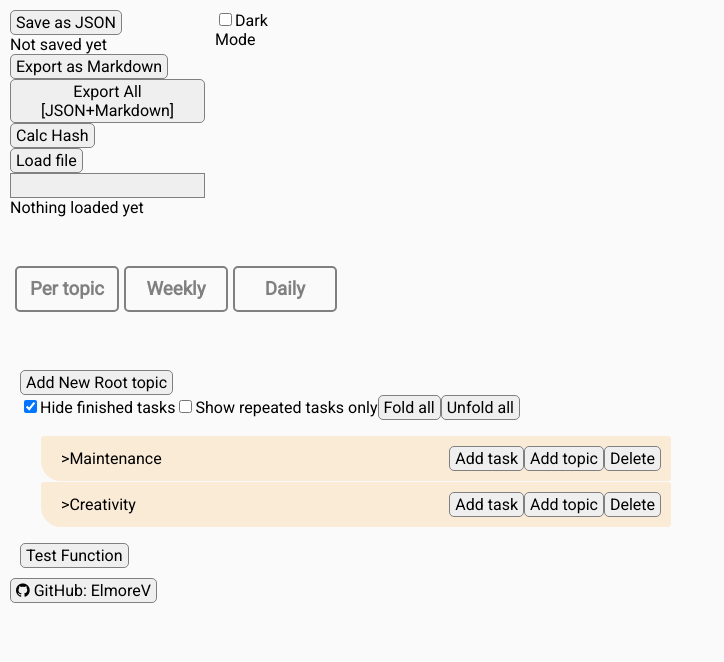
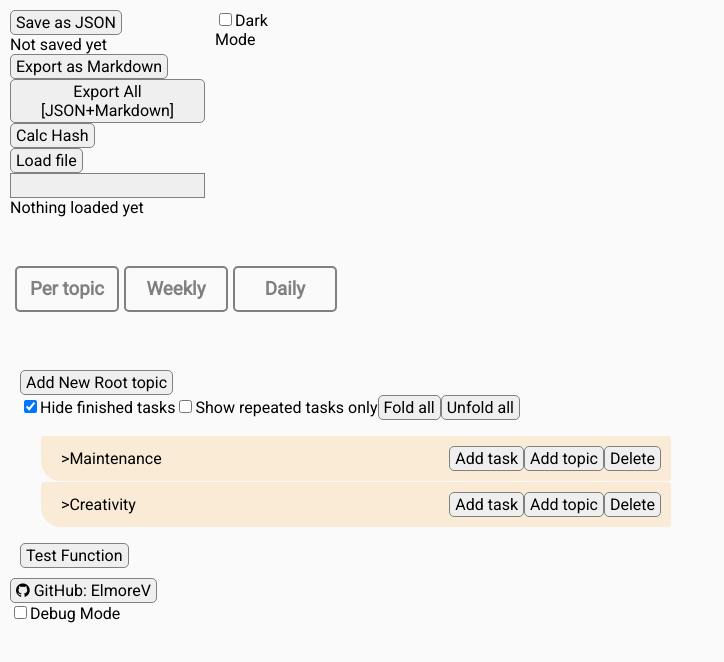
Before and after one commit to ElmoreV/TaskPlanner_javareact, a React (Create React App) app: page / in a window 1280 px wide. Shown: the top 662 px of the page, without its empty margins (0-724 px from the left). Built offline with nearby package versions, Linux system fonts and the light colour scheme.

Commit message:
Add debugmode checkbox (does nothing yet)

```diff
--- a/src/App.js
+++ b/src/App.js
@@ -16,6 +16,8 @@ function App() {
   const VIEW_ALL_TASKS = 1
   const VIEW_PLANNED_TASKS = 2
   const VIEW_DAILY_PLANNING = 3
+
+  const [debugMode, setDebugMode] = useState(false)
 
   //v1
   const [topics, setTopics] = useState([
@@ -81,6 +83,10 @@ function App() {
     setDarkMode(!darkMode)
   }
 
+  const onDebugModeChange = () => {
+    setDebugMode(!debugMode)
+  }
+
   return (
     <Theme darkMode={darkMode}>
       <link rel="stylesheet" href="https://cdnjs.cloudflare.com/ajax/libs/font-awesome/4.7.0/css/font-awesome.min.css" />
@@ -127,7 +133,14 @@ function App() {
             />Dark Mode</label>
           </div>
         </div>
-        <a href="https://github.com/ElmoreV/TaskPlanner_javareact" target="_blank"><button> <i className="fa fa-github"></i> GitHub: ElmoreV</button></a>
+        <a href="https://github.com/ElmoreV/TaskPlanner_javareact" target="_blank"><button> <i className="fa fa-github"></i> GitHub: ElmoreV</button></a><br />
+        <label><input
+          type="checkbox"
+          name='DebugMode'
+          onChange={onDebugModeChange}
+          className="form-check-input"
+          defaultChecked={debugMode}
+        />Debug Mode</label>
       </div>
     </Theme>
   );
```
